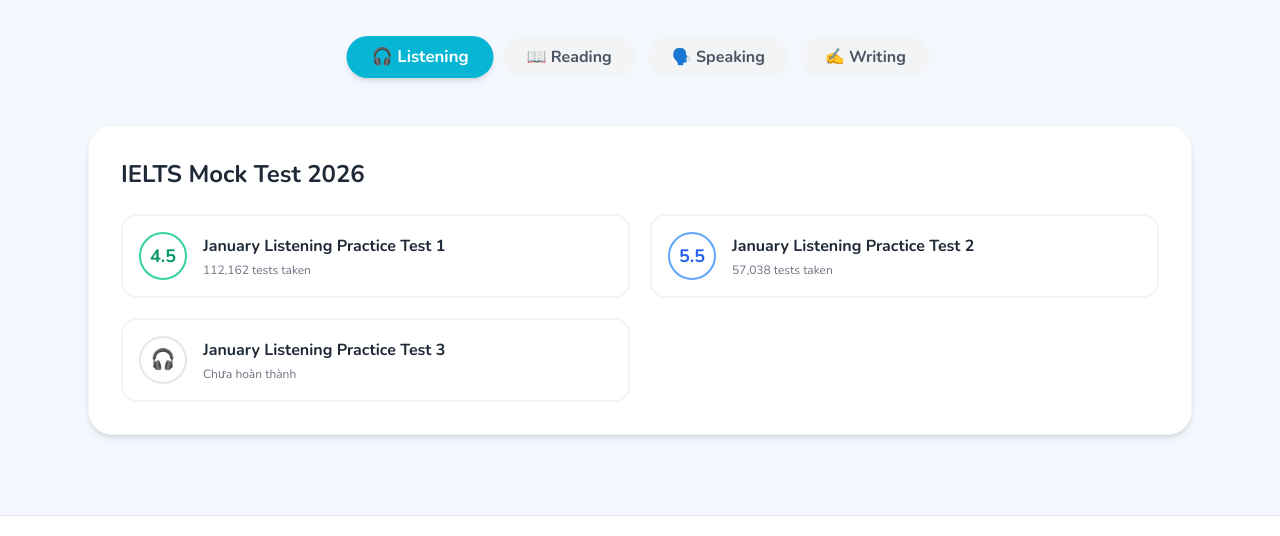
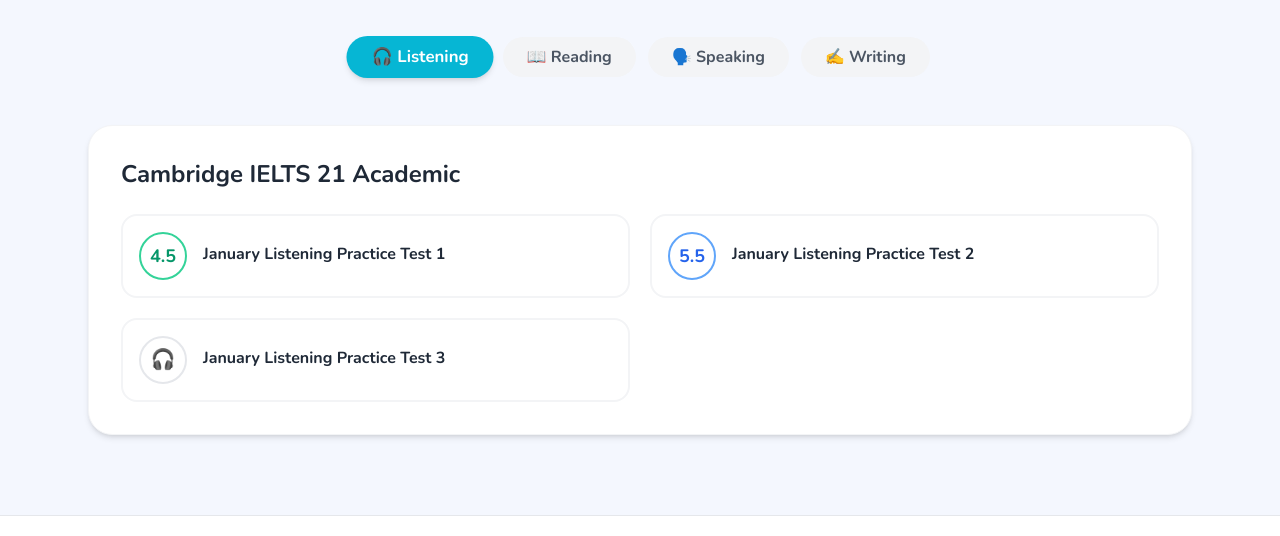
Before and after one commit to padapiu/KEL, a plain HTML site: page index.html in a window 1280 px wide. Both pictures are taken after a click on the button "Luyện Đề IELTS". Shown: the part 211-747 px from the top of the page. Drawn offline with nearby package versions, Linux system fonts and the light colour scheme; no server answers.

Commit message:
index.html

```diff
--- a/index.html
+++ b/index.html
@@ -247,27 +247,27 @@
                 <!-- Tab Listening -->
                 <div id="ielts-content-listening" class="w-full">
                     <div class="bg-white dark:bg-slate-800 rounded-3xl p-6 md:p-8 shadow-md border border-gray-100 dark:border-slate-700 mb-8 transition-all hover:shadow-lg w-full">
-                        <h3 class="text-2xl font-bold text-gray-800 dark:text-white mb-6">IELTS Mock Test 2026</h3>
+                        <h3 class="text-2xl font-bold text-gray-800 dark:text-white mb-6">Cambridge IELTS 21 Academic</h3>
                         <div class="grid grid-cols-1 md:grid-cols-2 gap-5">
                             <div onclick="openModeModal('January Listening Practice Test 1')" class="group bg-white dark:bg-slate-700 p-4 rounded-2xl border-2 border-gray-100 dark:border-slate-600 hover:border-cyan-500 dark:hover:border-cyan-400 cursor-pointer transition-all flex items-center gap-4">
                                 <div class="w-12 h-12 rounded-full border-2 border-emerald-400 flex items-center justify-center font-bold text-emerald-600 dark:text-emerald-400 text-lg flex-shrink-0 group-hover:bg-emerald-50 dark:group-hover:bg-emerald-900/30 transition-colors">4.5</div>
                                 <div>
                                     <h4 class="font-bold text-gray-800 dark:text-gray-100 group-hover:text-cyan-600 dark:group-hover:text-cyan-400 transition-colors">January Listening Practice Test 1</h4>
-                                    <p class="text-xs text-gray-500 dark:text-gray-400 mt-1">112,162 tests taken</p>
+                                    <p class="text-xs text-gray-500 dark:text-gray-400 mt-1"></p>
                                 </div>
                             </div>
                             <div onclick="openModeModal('January Listening Practice Test 2')" class="group bg-white dark:bg-slate-700 p-4 rounded-2xl border-2 border-gray-100 dark:border-slate-600 hover:border-cyan-500 dark:hover:border-cyan-400 cursor-pointer transition-all flex items-center gap-4">
                                 <div class="w-12 h-12 rounded-full border-2 border-blue-400 flex items-center justify-center font-bold text-blue-600 dark:text-blue-400 text-lg flex-shrink-0 group-hover:bg-blue-50 dark:group-hover:bg-blue-900/30 transition-colors">5.5</div>
                                 <div>
                                     <h4 class="font-bold text-gray-800 dark:text-gray-100 group-hover:text-cyan-600 dark:group-hover:text-cyan-400 transition-colors">January Listening Practice Test 2</h4>
-                                    <p class="text-xs text-gray-500 dark:text-gray-400 mt-1">57,038 tests taken</p>
+                                    <p class="text-xs text-gray-500 dark:text-gray-400 mt-1"></p>
                                 </div>
                             </div>
                             <div onclick="openModeModal('January Listening Practice Test 3')" class="group bg-white dark:bg-slate-700 p-4 rounded-2xl border-2 border-gray-100 dark:border-slate-600 hover:border-cyan-500 dark:hover:border-cyan-400 cursor-pointer transition-all flex items-center gap-4">
                                 <div class="w-12 h-12 rounded-full border-2 border-gray-200 dark:border-gray-500 flex items-center justify-center text-gray-400 dark:text-gray-400 text-xl flex-shrink-0 group-hover:border-cyan-400 group-hover:text-cyan-500 transition-colors">🎧</div>
                                 <div>
                                     <h4 class="font-bold text-gray-800 dark:text-gray-100 group-hover:text-cyan-600 dark:group-hover:text-cyan-400 transition-colors">January Listening Practice Test 3</h4>
-                                    <p class="text-xs text-gray-500 dark:text-gray-400 mt-1">Chưa hoàn thành</p>
+                                    <p class="text-xs text-gray-500 dark:text-gray-400 mt-1"></p>
                                 </div>
                             </div>
                         </div>
```
